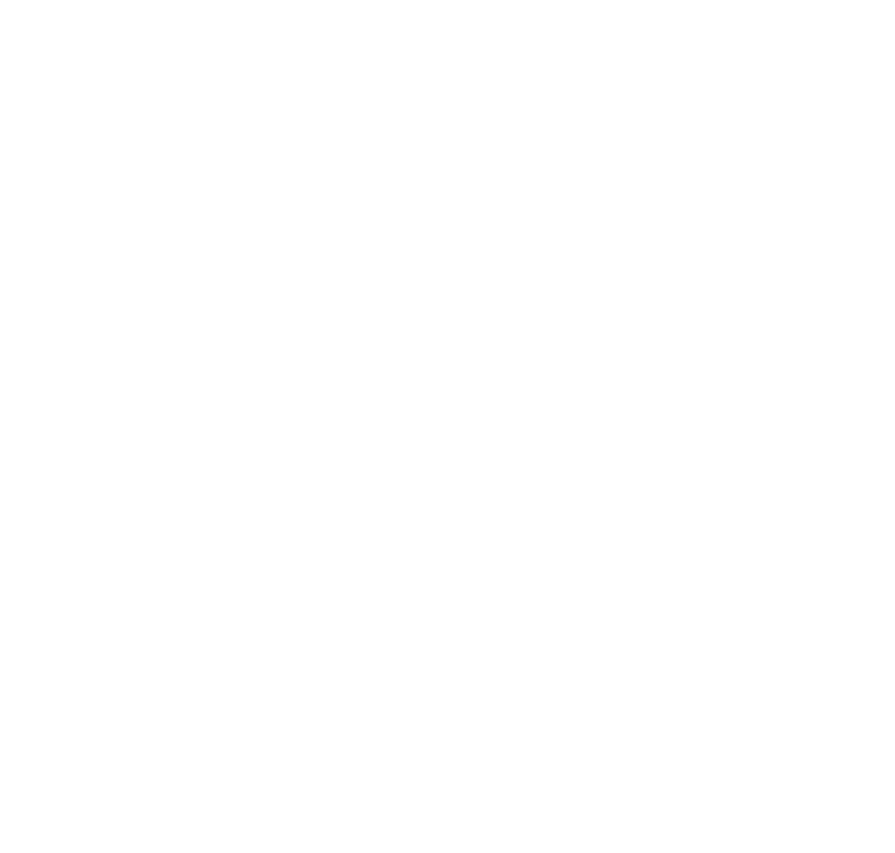
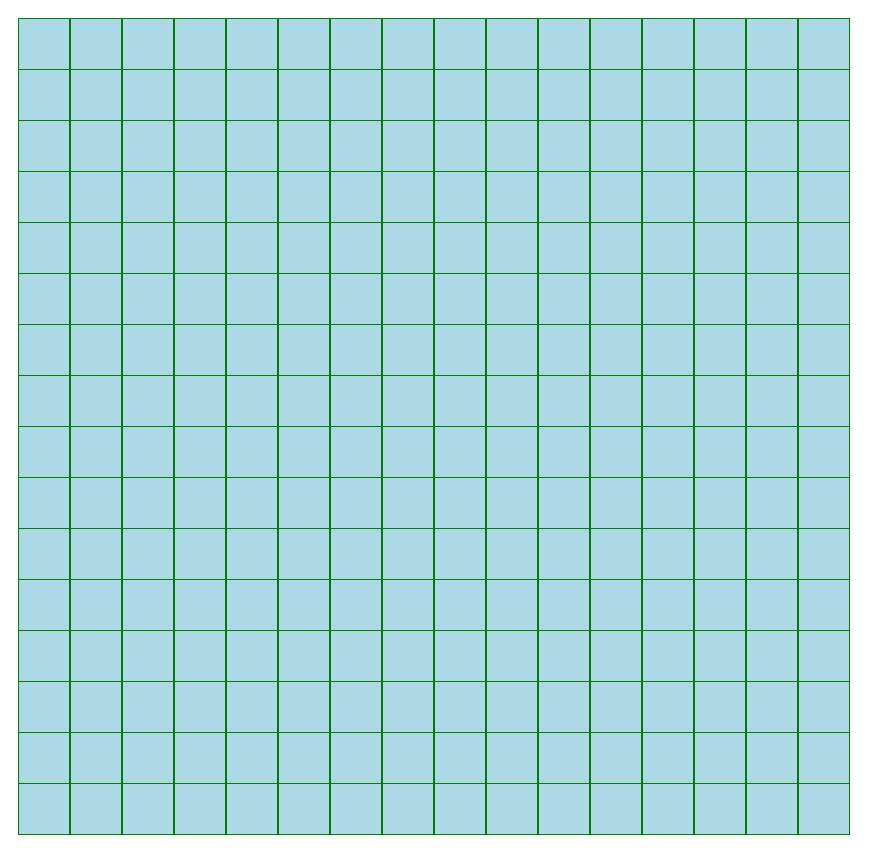
Before and after one commit to bradenr402/etch-a-sketch, a plain HTML site: page index.html in a window 1280 px wide. Shown: the whole page, without its empty margins (0-895 px from the left). Before the commit the page ends 800 px from the top, so only its background shows below. Drawn offline with Linux system fonts and the light colour scheme.

Commit message:
Create 16x16 grid of divs

```diff
--- a/index.html
+++ b/index.html
@@ -4,11 +4,13 @@
     <head>
         <meta charset="utf-8">
         <link rel="stylesheet" href="style.css">
-        <script src="script.js"></script>
+        <script src="script.js" defer></script>
         <title></title>
     </head>
 
     <body>
+        <div class="container">
 
+        </div>
     </body>
 </html>
--- a/script.js
+++ b/script.js
@@ -0,0 +1,14 @@
+const container = document.querySelector('.container');
+
+for (let i = 0; i < 16; i++) {
+    let parentDiv = document.createElement('div');
+    parentDiv.classList.add('column')
+
+    for (let j = 0; j < 16; j++) {
+        let childDiv = document.createElement('div')
+        childDiv.classList.add('square')
+        parentDiv.appendChild(childDiv);
+    }
+
+    container.appendChild(parentDiv);
+}
--- a/style.css
+++ b/style.css
@@ -4,3 +4,28 @@ html {
 *, *::before, *::after {
     box-sizing: inherit;
 }
+
+body {
+    display: flex;
+    flex: 1 0 0;
+    flex-flow: row nowrap;
+    justify-content: space-between;
+    align-items: center;
+}
+
+body > div {
+    display: flex;
+    margin: 10px;
+    background-color: green;
+}
+
+.square {
+    width: 50px;
+    height: 50px;
+    margin: 1px;
+    background-color: lightblue;
+}
+
+.square:hover {
+    background-color: #006fee;
+}
```
